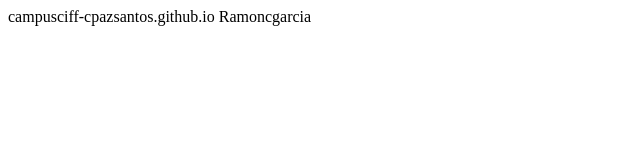
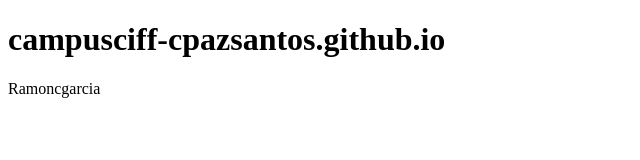
Before and after one commit to campusciff-cpazsantos/campusciff-cpazsantos.github.io, a plain HTML site: page index.html in a window 1280 px wide. Shown: the whole page, without its empty margins (0-640 px from the left). Drawn offline with Linux system fonts and the light colour scheme.

Commit message:
Update index.html
Modificada web y adaptada a HTML5 y añadido tracking para google analytics.

```diff
--- a/index.html
+++ b/index.html
@@ -1,3 +1,22 @@
-campusciff-cpazsantos.github.io
+<!DOCTYPE html>
+  <head>
+    <meta charset="UTF-8">
+    <script>
+    (function(i,s,o,g,r,a,m){i['GoogleAnalyticsObject']=r;i[r]=i[r]||function(){
+    (i[r].q=i[r].q||[]).push(arguments)},i[r].l=1*new Date();a=s.createElement(o),
+    m=s.getElementsByTagName(o)[0];a.async=1;a.src=g;m.parentNode.insertBefore(a,m)
+    })(window,document,'script','//www.google-analytics.com/analytics.js','ga');
 
-Ramoncgarcia
+    ga('create', 'UA-43040191-2', 'auto');
+    ga('send', 'pageview');
+
+    </script>
+  </head>
+  <body>
+    <h1>campusciff-cpazsantos.github.io</h1>
+
+    <p>Ramoncgarcia</p>
+
+  </body>
+
+</html>
```
